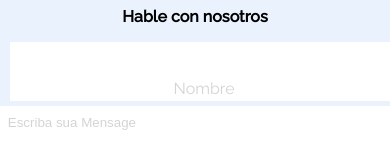
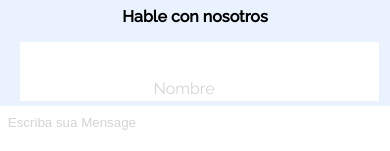
Before and after one commit to MiyerGonzalez/AluraGeek, a website with bundled scripts: page index.html in a window 390 px wide. Shown: the part 7728-7879 px from the top of the page. Built offline with nearby package versions, Linux system fonts and the light colour scheme; no server answers.

Commit message:
Update style.css

```diff
--- a/style.css
+++ b/style.css
@@ -476,7 +476,7 @@ nav{
                 height: 56px ;
             }
             input.input-nome{
-                width: 370px;
+                width: 350px;
                 height: 56px ;
                 padding-left: 0px;
 
@@ -484,6 +484,7 @@ nav{
             }
             label.label-nome{
                 text-align: center;
+                width: 350px;
             }
 
 
```
